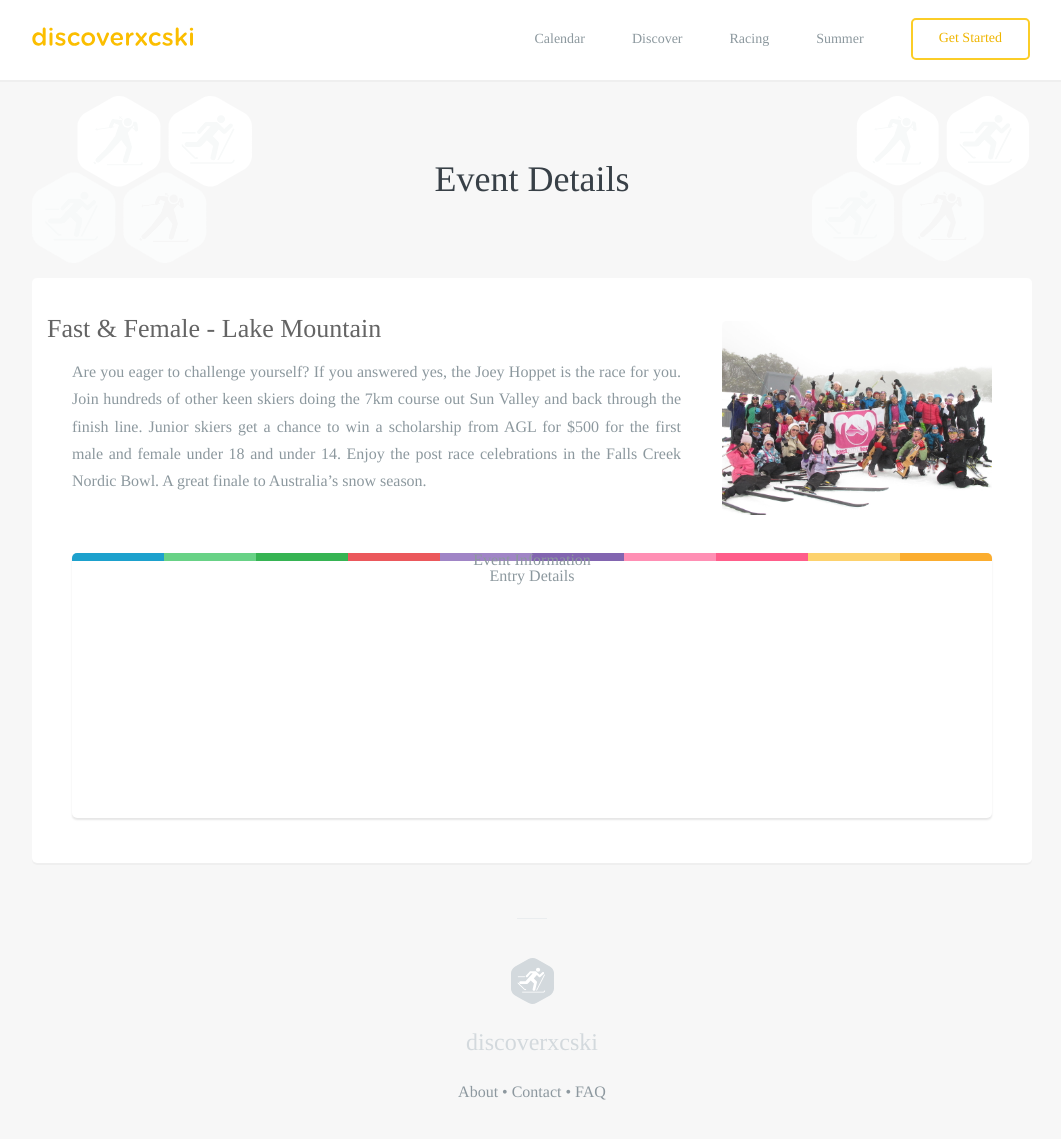
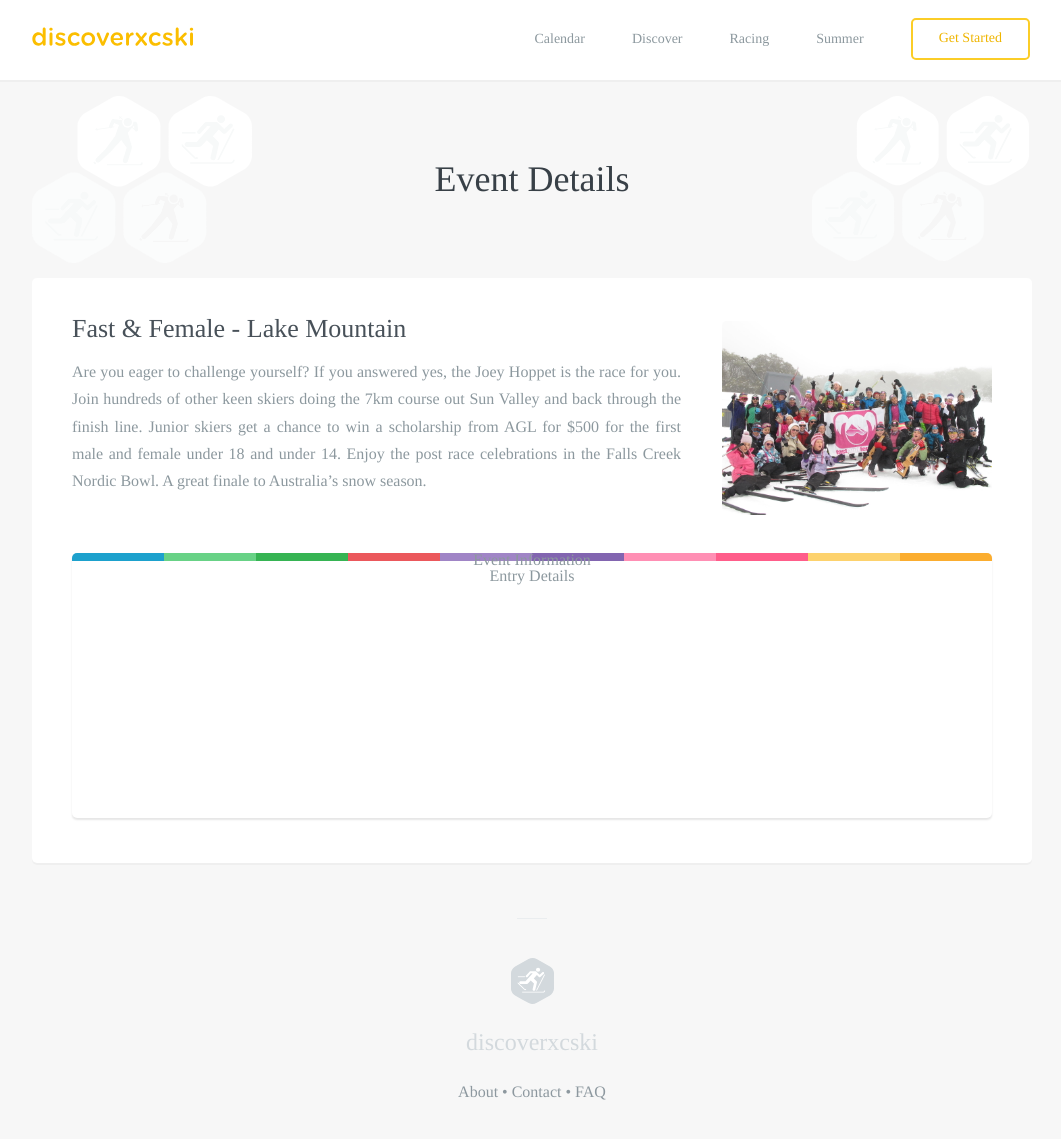
Before and after one commit to robcatto/robcatto.github.io, a Jekyll site: the page built from events/fast-&-female-lake-mountain/index.html, in a window 1280 px wide and 1156 px high. Shown: the top 1139 px of the window, without its empty margins (108-1169 px from the left). Built offline with Jekyll 4.4.1, drawn with Linux system fonts in a browser that asks for light colours; some web fonts are replaced; Markdown is read by kramdown in place of the engine named in the settings.

Commit message:
Update index.html

```diff
--- a/events/fast-&-female-lake-mountain/index.html
+++ b/events/fast-&-female-lake-mountain/index.html
@@ -44,7 +44,7 @@ layout: default
                                                 background: none;
                                                 width: 100%;">
 
-                                                <h3 style="text-align: left; color: #646464; margin-left: 0px;">Fast & Female - Lake Mountain</h3>
+                                                <h3 class="event__card--h3">Fast & Female - Lake Mountain</h3>
 
                                                 <p class="event__card--p" style="  max-width: 609px; text-align: justify;">Are you eager to challenge yourself?  If you answered yes, the Joey Hoppet is the race for you.  Join hundreds of other keen skiers doing the 7km course out Sun Valley and back through the finish line.  Junior skiers get a chance to win a scholarship from AGL for $500 for the first male and female under 18 and under 14.  Enjoy the post race celebrations in the Falls Creek Nordic Bowl.  A great finale to Australia’s snow season.</p>
 
```
